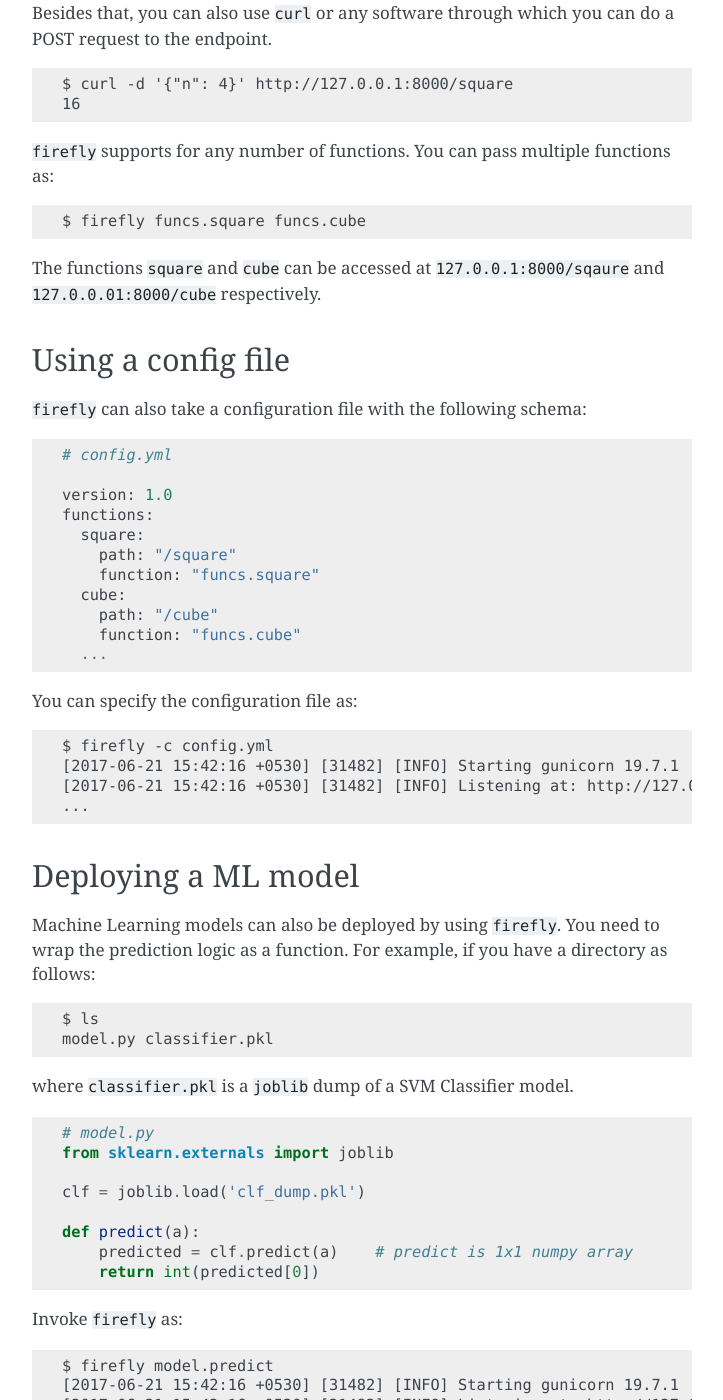
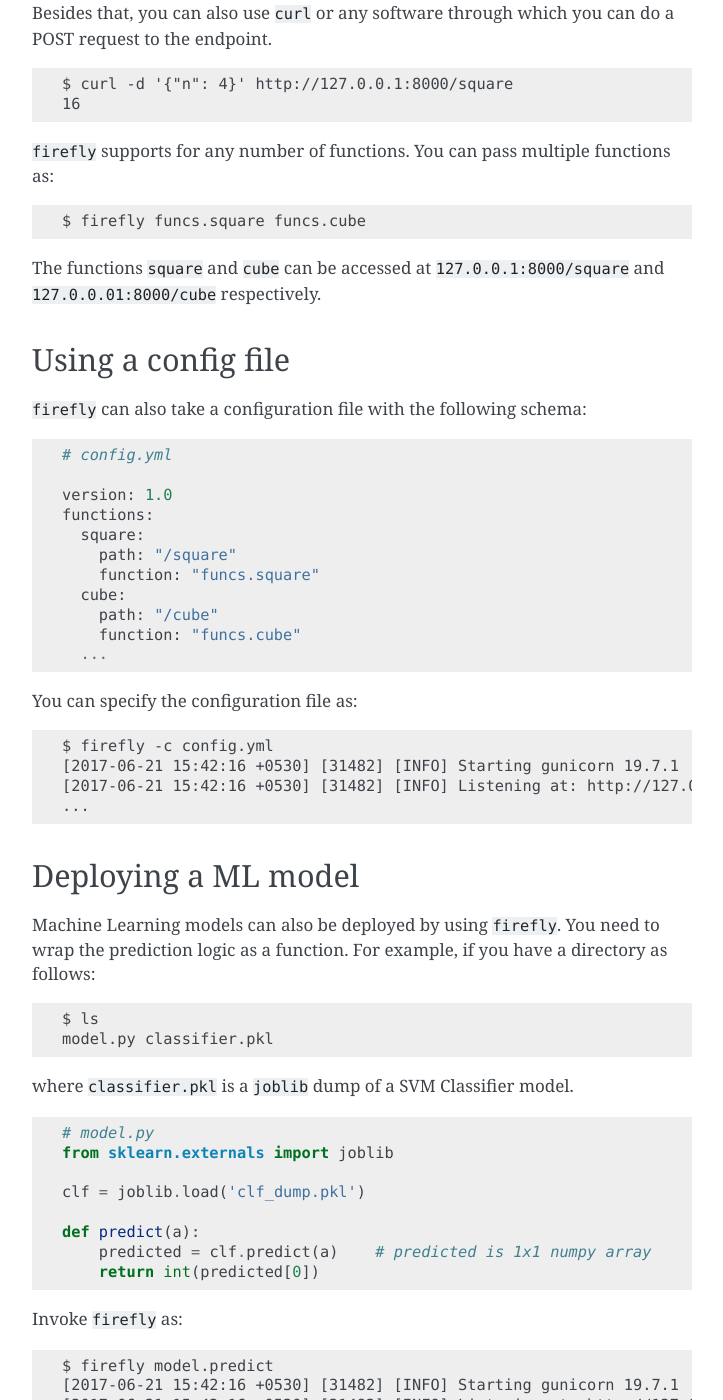
Before and after one commit to rorodata/firefly, a Sphinx documentation site: the page built from docs/index.rst, in a window 1280 px wide and 1400 px high, scrolled down 1072 px. Shown: the whole window, without its empty margins (388-1111 px from the left). Built offline with Sphinx 7.4.7, drawn with Linux system fonts in a browser that asks for light colours.

Commit message:
Fixes typos

```diff
--- a/docs/index.rst
+++ b/docs/index.rst
@@ -68,7 +68,7 @@
 
   $ firefly funcs.square funcs.cube
 
-The functions ``square`` and ``cube`` can be accessed at ``127.0.0.1:8000/sqaure``
+The functions ``square`` and ``cube`` can be accessed at ``127.0.0.1:8000/square``
 and ``127.0.0.01:8000/cube`` respectively.
 
 Using a config file
@@ -117,7 +117,7 @@
   clf = joblib.load('clf_dump.pkl')
 
   def predict(a):
-      predicted = clf.predict(a)    # predict is 1x1 numpy array
+      predicted = clf.predict(a)    # predicted is 1x1 numpy array
       return int(predicted[0])
 
 Invoke ``firefly`` as:
```
